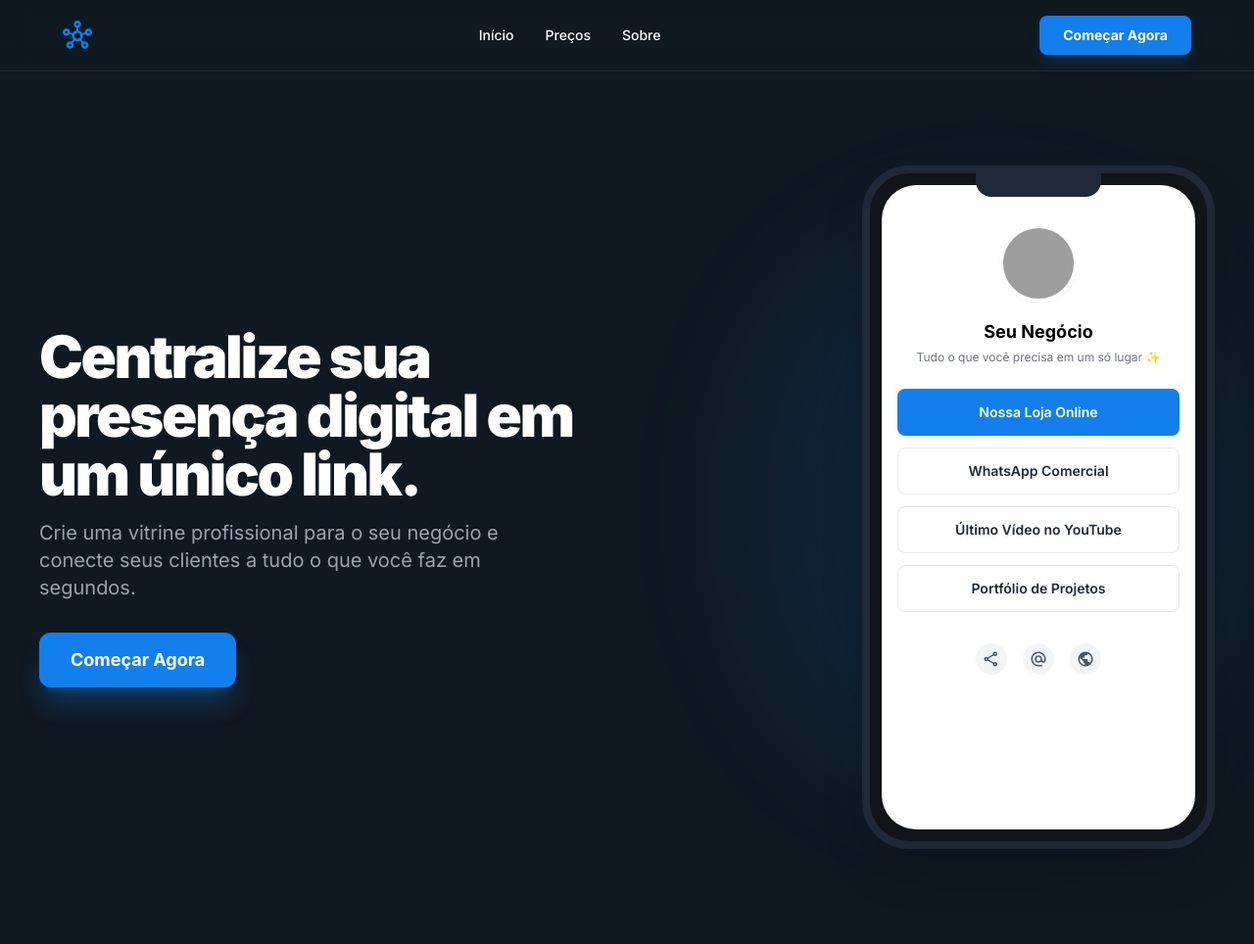
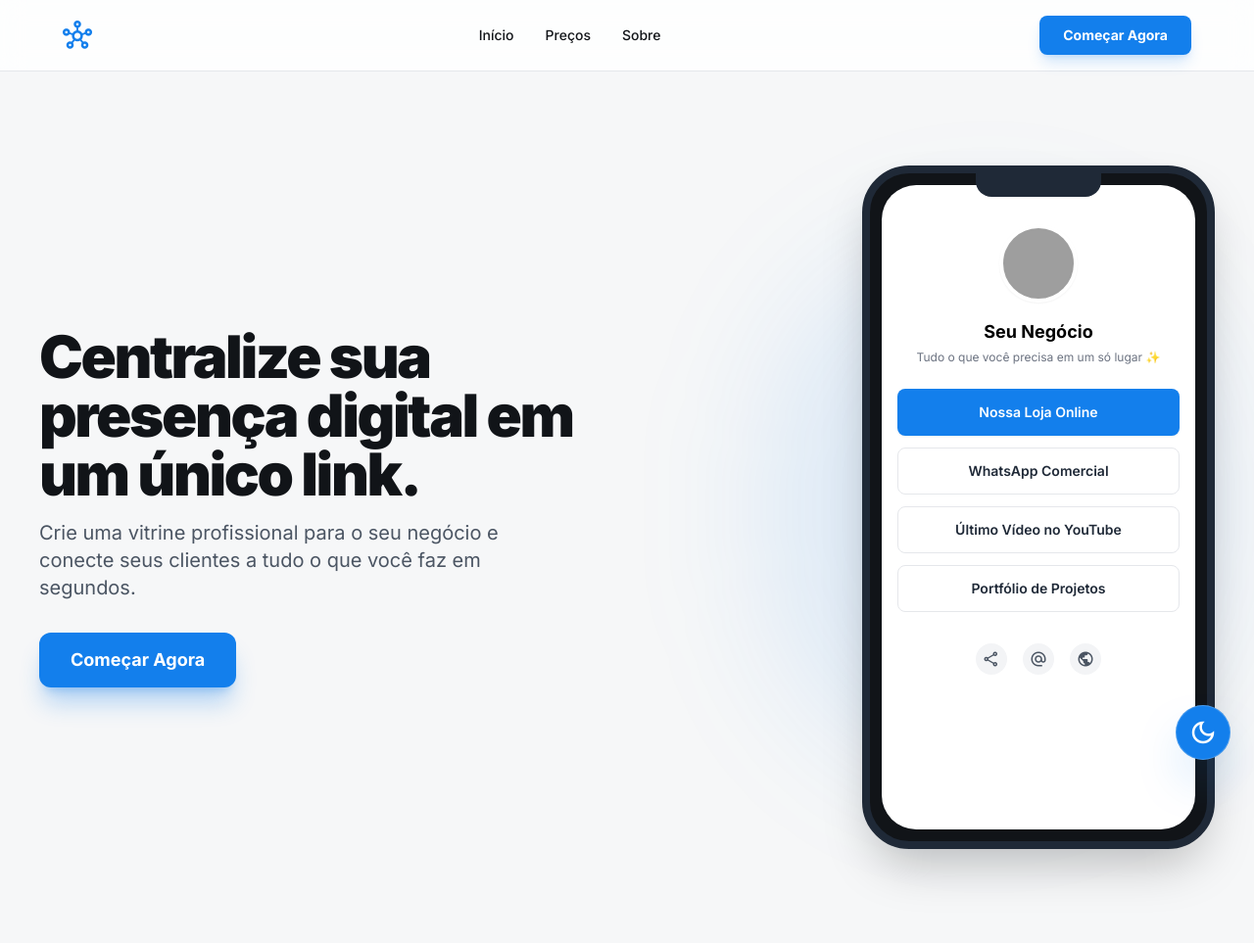
Before and after one commit to Linkeer-Inc/linkhub, a Django app: template templates/index.html in a window 1280 px wide. Shown: the top 964 px of the page at 98% size. Run offline with Django 5.2, Linux system fonts and the light colour scheme; the template is opened without the code that fills it, so the values that code supplies are empty; some libraries are stand-ins or nearby versions; grey boxes are pictures that could not be loaded.

Commit message:
feat: add flutuant button on

```diff
--- a/templates/index.html
+++ b/templates/index.html
@@ -51,6 +51,10 @@
       }
       html {
         scroll-behavior: smooth;
+      }
+      .sun-icon,
+      .moon-icon {
+        transition: opacity 300ms ease-in-out;
       }
     </style>
   </head>
@@ -434,6 +438,157 @@
           © {% now "Y" %} {{ APP_NAME }}. Todos os direitos reservados.
         </div>
       </footer>
+      <button
+        id="theme-toggle"
+        class="fixed bottom-6 right-6 z-40 flex items-center justify-center w-14 h-14 rounded-full bg-primary text-white shadow-2xl shadow-primary/40 hover:shadow-primary/60 hover:scale-110 active:scale-95 transition-all duration-300 backdrop-blur-md border border-white/20"
+        title="Alternar tema (light/dark)"
+        aria-label="Alternar tema"
+      >
+        <span class="material-symbols-outlined text-3xl sun-icon duration-300"
+          >light_mode</span
+        >
+        <span
+          class="material-symbols-outlined text-3xl moon-icon hidden duration-300"
+          >dark_mode</span
+        >
+      </button>
     </div>
+    <script>
+      const ThemeManager = (() => {
+        const CONFIG = {
+          storageKey: "theme",
+          darkClass: "dark",
+          themes: {
+            light: "light",
+            dark: "dark",
+          },
+        };
+
+        const elements = {
+          htmlElement: document.documentElement,
+          toggleButton: document.getElementById("theme-toggle"),
+          sunIcon: document.querySelector(".sun-icon"),
+          moonIcon: document.querySelector(".moon-icon"),
+        };
+
+        const systemThemeQuery = window.matchMedia(
+          "(prefers-color-scheme: dark)",
+        );
+
+        /**
+         * Retorna o tema atual do sistema operacional
+         * @returns {string} "dark" ou "light"
+         */
+        const getSystemTheme = () => {
+          return systemThemeQuery.matches
+            ? CONFIG.themes.dark
+            : CONFIG.themes.light;
+        };
+
+        /**
+         * Retorna o tema salvo no localStorage
+         * @returns {string|null} Tema salvo ou null
+         */
+        const getSavedTheme = () => {
+          return localStorage.getItem(CONFIG.storageKey);
+        };
+
+        /**
+         * Retorna o tema que deve ser aplicado
+         * Prioridade: localStorage > preferência do sistema
+         * @returns {string} Tema a ser aplicado
+         */
+        const getThemeToApply = () => {
+          const saved = getSavedTheme();
+          return saved ? saved : getSystemTheme();
+        };
+
+        /**
+         * Verifica se o tema escuro está ativo
+         * @returns {boolean}
+         */
+        const isDarkMode = () => {
+          return elements.htmlElement.classList.contains(CONFIG.darkClass);
+        };
+
+        /**
+         * Aplica um tema ao documento
+         * @param {string} theme - Tema a aplicar ("light" ou "dark")
+         */
+        const applyTheme = (theme) => {
+          const isDark = theme === CONFIG.themes.dark;
+          elements.htmlElement.classList.toggle(CONFIG.darkClass, isDark);
+        };
+
+        /**
+         * Atualiza a visibilidade dos ícones conforme o tema
+         * Mostra o ícone do PRÓXIMO modo (invertido)
+         * Se dark está ativo, mostra sol; se light está ativo, mostra lua
+         */
+        const updateIconsDisplay = () => {
+          const isDark = isDarkMode();
+
+          if (isDark) {
+            elements.sunIcon.classList.remove("hidden");
+            elements.moonIcon.classList.add("hidden");
+          } else {
+            elements.sunIcon.classList.add("hidden");
+            elements.moonIcon.classList.remove("hidden");
+          }
+        };
+
+        /**
+         * Alterna entre temas e persiste a escolha
+         */
+        const toggleTheme = () => {
+          const newTheme = isDarkMode()
+            ? CONFIG.themes.light
+            : CONFIG.themes.dark;
+
+          applyTheme(newTheme);
+
+          localStorage.setItem(CONFIG.storageKey, newTheme);
+
+          updateIconsDisplay();
+        };
+
+        /**
+         * Sincroniza com mudanças na preferência do sistema operacional
+         * Só funciona se o usuário não definiu uma preferência manual
+         */
+        const syncWithSystemPreference = (event) => {
+          if (!getSavedTheme()) {
+            const newTheme = event.matches
+              ? CONFIG.themes.dark
+              : CONFIG.themes.light;
+
+            applyTheme(newTheme);
+            updateIconsDisplay();
+          }
+        };
+
+        /**
+         * Inicializa o gerenciador de temas
+         */
+        const initialize = () => {
+          const theme = getThemeToApply();
+
+          applyTheme(theme);
+          updateIconsDisplay();
+
+          elements.toggleButton.addEventListener("click", toggleTheme);
+          systemThemeQuery.addEventListener("change", syncWithSystemPreference);
+        };
+
+        return {
+          initialize,
+          toggleTheme,
+          isDarkMode,
+          getThemeToApply,
+        };
+      })();
+
+      ThemeManager.initialize();
+    </script>
   </body>
 </html>
```
